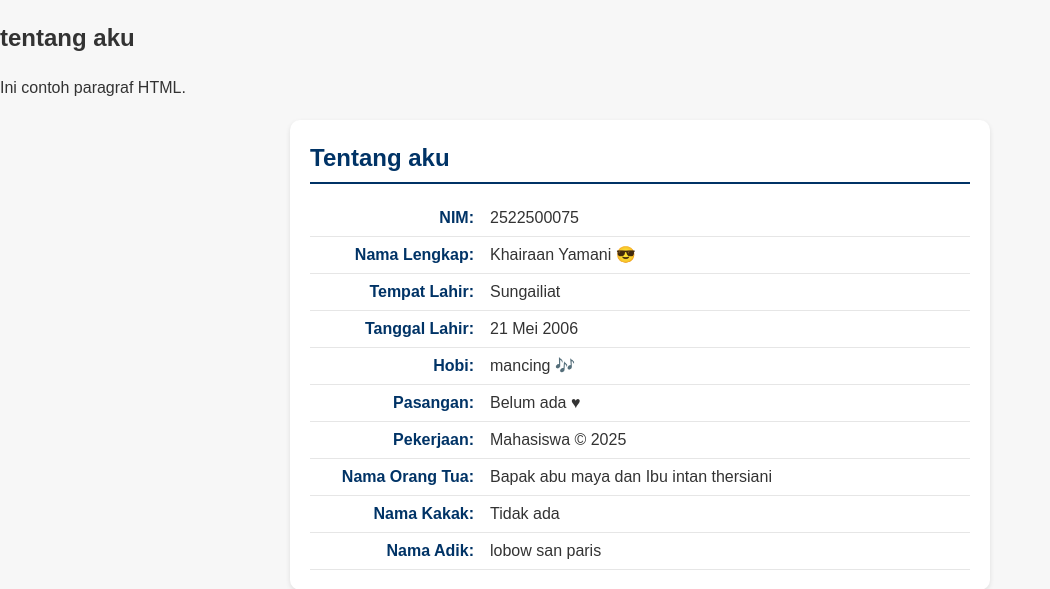
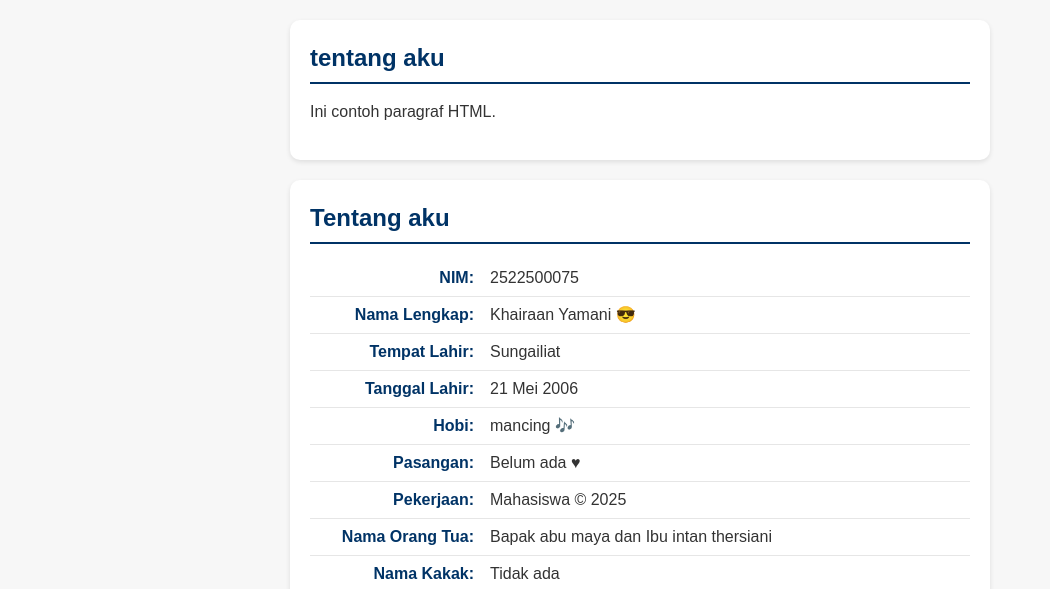
Before and after one commit to 2522500075-boop/2522500075-PWB-SI1-2526O, a PHP site: page /pertemuan-04/index.html in a window 1280 px wide. Shown: the part 191-780 px from the top of the page, without its empty margins (0-1050 px from the left). Run offline with PHP 8.4, Linux system fonts and the light colour scheme.

Commit message:
styling section #home

```diff
--- a/pertemuan-04/style.css
+++ b/pertemuan-04/style.css
@@ -31,3 +31,29 @@ header li a {
     padding: 6px 12px;
     display: block;
     }
+
+    #home,
+#about,
+#contact {
+background-color: #ffffff;
+border-radius: 10px;
+padding: 20px;
+max-width: 700px;
+margin: 20px auto;
+box-shadow: 0 2px 5px rgba(0, 0, 0,
+0.1);
+}
+
+#home h2,
+#about h2,
+#contact h2 {
+color: #003366;
+border-bottom: 2px solid #003366;
+padding-bottom: 6px;
+margin-top: 0;
+margin-bottom: 16px;
+}
+
+#home p {
+text-align: justify;
+}
```
Also changed, not shown: pertemuan-04/README.md.
